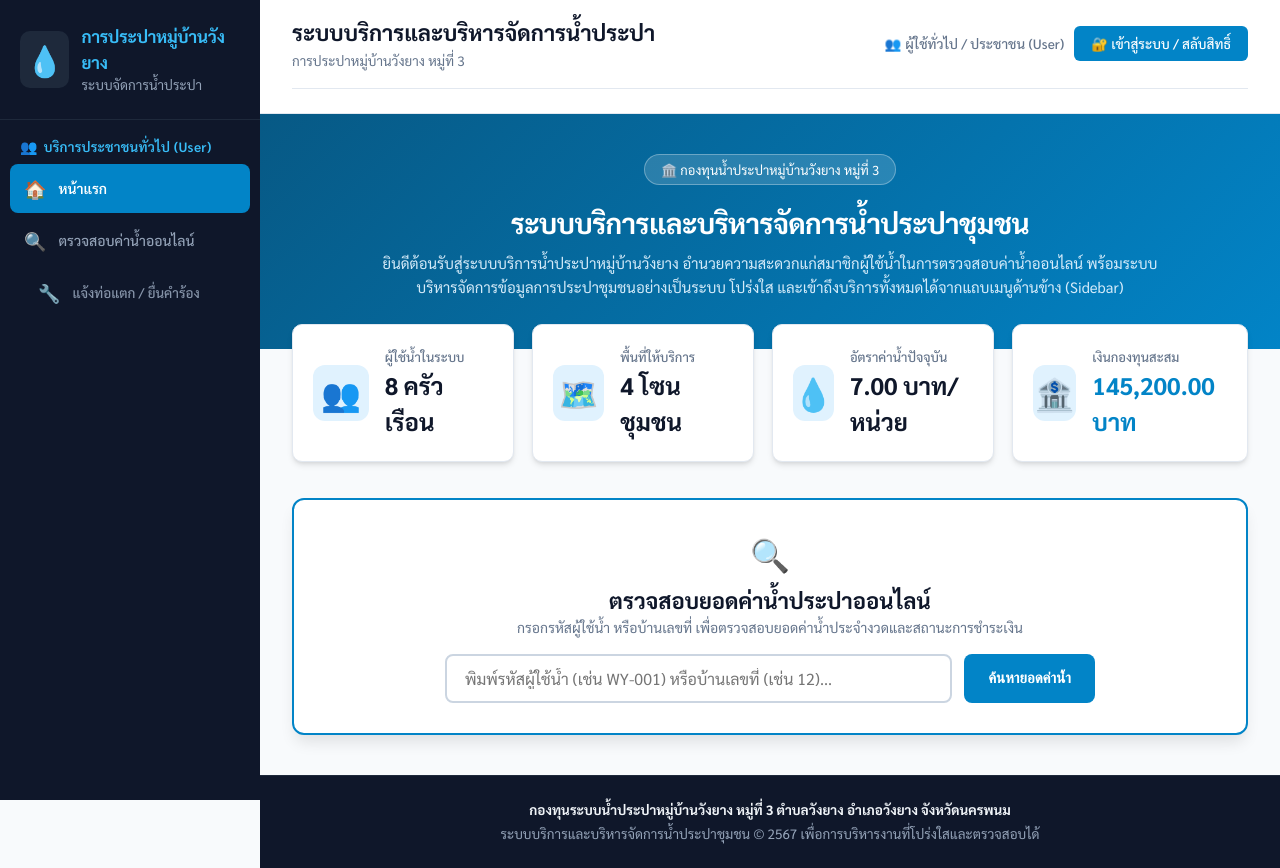
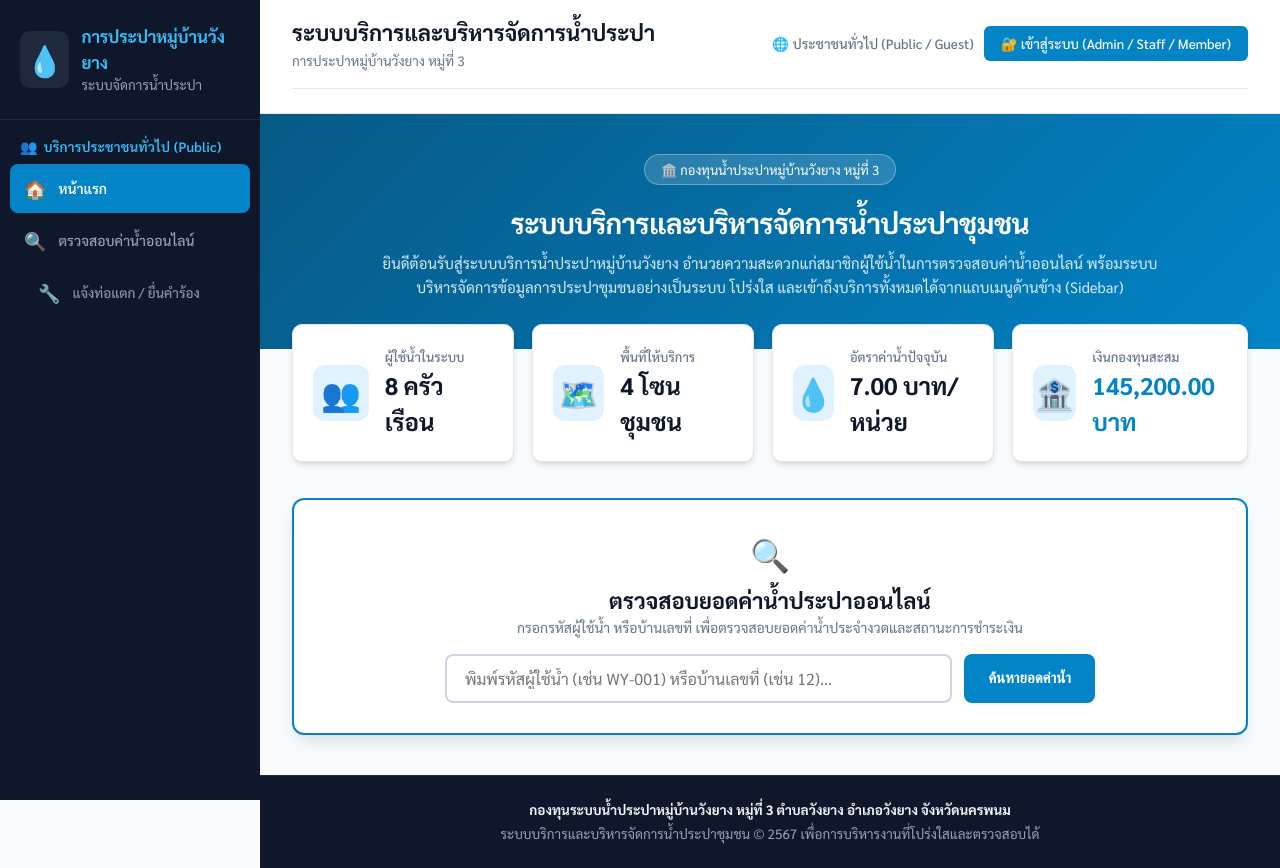
Before and after one commit to phawatjam-collab/Water, a PHP site: page / in a window 1280 px wide. Run offline with PHP 8.4, Linux system fonts and the light colour scheme; data comes from the database, SQL or seed files in the repository.

Commit message:
Refactor RBAC: streamline to 3 core authenticated roles (admin, staff, member) and unauthenticated Guest

```diff
--- a/auth.php
+++ b/auth.php
@@ -265,7 +265,8 @@ function logoutUser() {
 
 /**
  * ตรวจสอบสิทธิ์การเข้าใช้งาน (RBAC Gatekeeper)
- * 4 บทบาทหลัก: admin, staff, member, user
+ * 3 บทบาทหลักที่ต้องยืนยันตัวตน: admin, staff, member
+ * (ผู้ใช้ทั่วไป / ประชาชน คือ Guest ไม่ต้องล็อกอิน สามารถเข้าถึงหน้าสาธารณะได้ทันที)
  * @param array $allowedRoles รายการ role ที่อนุญาต เช่น ['admin', 'staff']
  */
 function requireRole($allowedRoles = []) {
@@ -273,8 +274,8 @@ function requireRole($allowedRoles = []) {
 
     // 1. ยังไม่ได้เข้าสู่ระบบ (Guest Session)
     if (!$user) {
-        // หากหน้านั้นอนุญาต user หรือไม่ระบุ role แสดงว่าเปิดสาธารณะ
-        if (empty($allowedRoles) || in_array('user', $allowedRoles)) {
+        // หากหน้านั้นอนุญาต public/guest หรือไม่ระบุ role แสดงว่าเปิดสาธารณะ
+        if (empty($allowedRoles) || in_array('guest', $allowedRoles) || in_array('public', $allowedRoles) || in_array('user', $allowedRoles)) {
             return null;
         }
         renderAccessDeniedPage(null, $allowedRoles);
@@ -282,7 +283,7 @@ function requireRole($allowedRoles = []) {
     }
 
     // 2. ตรวจสอบสิทธิ์การเข้าถึง
-    $userRole = $user['role'] ?? 'user';
+    $userRole = $user['role'] ?? 'guest';
     if (in_array($userRole, ['finance', 'reader'])) {
         $userRole = 'staff';
     }
@@ -312,8 +313,7 @@ function renderAccessDeniedPage($user, $allowedRoles) {
     $rolesText = [
         'admin'  => 'ผู้ดูแลระบบ (Admin)',
         'staff'  => 'เจ้าหน้าที่การประปา (Staff)',
-        'member' => 'สมาชิกผู้ใช้น้ำ (Member)',
-        'user'   => 'ผู้ใช้ทั่วไป / ประชาชน (User)'
+        'member' => 'สมาชิกผู้ใช้น้ำ (Member)'
     ];
     $neededRoles = array_map(function($r) use ($rolesText) {
         return $rolesText[$r] ?? $r;
--- a/database.sql
+++ b/database.sql
@@ -364,7 +364,7 @@
 
 LOCK TABLES `tb_users` WRITE;
 /*!40000 ALTER TABLE `tb_users` DISABLE KEYS */;
-INSERT INTO `tb_users` VALUES (0001,'admin','81dc9bdb52d04dc20036dbd8313ed055','ผู้ดูแลระบบประปา','admin',NULL,'2026-09-29 17:54:38'),(0002,'staff','81dc9bdb52d04dc20036dbd8313ed055','เจ้าหน้าที่น้ำประปา','staff',NULL,'2026-09-29 17:54:38'),(0003,'member','81dc9bdb52d04dc20036dbd8313ed055','นายสมชาย ไชยรัก (สมาชิกประปา)','member',0002,'2026-09-29 17:54:38'),(0007,'user','81dc9bdb52d04dc20036dbd8313ed055','ประชาชนทั่วไป (User)','user',NULL,'2026-10-01 00:36:13');
+INSERT INTO `tb_users` VALUES (0001,'admin','81dc9bdb52d04dc20036dbd8313ed055','ผู้ดูแลระบบประปา','admin',NULL,'2026-09-29 17:54:38'),(0002,'staff','81dc9bdb52d04dc20036dbd8313ed055','เจ้าหน้าที่น้ำประปา','staff',NULL,'2026-09-29 17:54:38'),(0003,'member','81dc9bdb52d04dc20036dbd8313ed055','นายสมชาย ไชยรัก (สมาชิกประปา)','member',0002,'2026-09-29 17:54:38');
 /*!40000 ALTER TABLE `tb_users` ENABLE KEYS */;
 UNLOCK TABLES;
 
--- a/sidebar.php
+++ b/sidebar.php
@@ -12,11 +12,11 @@ function renderAppSidebar($activeRoute = 'home') {
     // กรองและกำหนดหมวดหมู่เมนูตามระดับสิทธิ์ของผู้ใช้งานจริง (Role-Based Access Control)
     $sections = [];
 
-    if (!$currentUser || $currentRole === 'guest' || $currentRole === 'user') {
-        // 1. ระดับประชาชนทั่วไป / ผู้ใช้ทั่วไป (Public Citizen / General User)
+    if (!$currentUser || $currentRole === 'guest') {
+        // 1. ระดับประชาชนทั่วไป / ผู้เยี่ยมชม (Public Citizen / Guest)
         $sections = [
             [
-                'title' => 'บริการประชาชนทั่วไป (User)',
+                'title' => 'บริการประชาชนทั่วไป (Public)',
                 'icon' => '👥',
                 'items' => [
                     [
@@ -274,8 +274,6 @@ function renderAppTopBar($title, $subtitle) {
             <span>👤</span>
             <?php if (($currentUser['role'] ?? '') === 'member'): ?>
               <strong>สมาชิก: <?php echo htmlspecialchars($currentUser['name']); ?> (รหัส: <?php echo htmlspecialchars($currentUser['customer_code'] ?? ''); ?>)</strong>
-            <?php elseif (($currentUser['role'] ?? '') === 'user'): ?>
-              <strong>ผู้ใช้ทั่วไป: <?php echo htmlspecialchars($currentUser['name']); ?> (User)</strong>
             <?php else: ?>
               <strong><?php echo htmlspecialchars($currentUser['name']); ?> (<?php echo htmlspecialchars($currentUser['role_title']); ?>)</strong>
             <?php endif; ?>
@@ -288,16 +286,16 @@ function renderAppTopBar($title, $subtitle) {
           </a>
         <?php else: ?>
           <span style="font-size: 13.5px; color: #64748b; font-weight: 500; display: inline-flex; align-items: center; gap: 4px;">
-            <span>👥</span> ผู้ใช้ทั่วไป / ประชาชน (User)
+            <span>🌐</span> ประชาชนทั่วไป (Public / Guest)
           </span>
           <button type="button" class="btn btn-primary btn-open-login" onclick="openLoginModal()" style="font-size: 13.5px; padding: 8px 16px; border-radius: 6px; cursor: pointer; display: inline-flex; align-items: center; gap: 6px; font-family: inherit;">
-            🔐 เข้าสู่ระบบ / สลับสิทธิ์
+            🔐 เข้าสู่ระบบ (Admin / Staff / Member)
           </button>
         <?php endif; ?>
       </div>
     </header>
 
-    <!-- Unified Login Modal for 4 Core Roles (Admin, Staff, Member, User) -->
+    <!-- Unified Login Modal for 3 Core Roles (Admin, Staff, Member) -->
     <div id="login-modal" class="modal" style="display: none;">
       <div class="modal-dialog" style="max-width: 480px;">
         <div class="modal-header" style="background: #0f172a; color: #fff; padding: 16px 20px;">
@@ -305,7 +303,7 @@ function renderAppTopBar($title, $subtitle) {
             <div style="background: #0284c7; font-size: 20px; width: 38px; height: 38px; border-radius: 8px; display: flex; align-items: center; justify-content: center;">🔐</div>
             <div>
               <h4 style="margin: 0; font-size: 16px; font-weight: 700; color: #38bdf8;">เข้าสู่ระบบจัดการน้ำประปา</h4>
-              <span style="font-size: 13px; color: #94a3b8;">4 บทบาทหลัก: Admin, Staff, Member, User</span>
+              <span style="font-size: 13px; color: #94a3b8;">3 บทบาทหลัก: Admin, Staff, Member</span>
             </div>
           </div>
           <button type="button" class="modal-close" onclick="closeLoginModal()" style="color: #94a3b8; font-size: 24px; background: none; border: none; cursor: pointer;">&times;</button>
@@ -320,26 +318,25 @@ function renderAppTopBar($title, $subtitle) {
 
           <!-- Quick 1-Click Role Switcher -->
           <div style="background: #f8fafc; border: 1px solid #e2e8f0; border-radius: 8px; padding: 10px 12px; margin-bottom: 16px;">
-            <span style="font-size: 12px; font-weight: 600; color: #64748b; display: block; margin-bottom: 6px;">⚡ เข้าสู่ระบบด่วน 4 บทบาทหลัก (1-Click Test Access):</span>
-            <div style="display: grid; grid-template-columns: repeat(4, 1fr); gap: 6px;">
-              <button type="button" onclick="quickLoginRole('admin')" style="background: #f3e8ff; color: #7c3aed; border: 1px solid #d8b4fe; border-radius: 6px; padding: 6px 2px; font-size: 12px; font-weight: 600; cursor: pointer;">👑 Admin</button>
-              <button type="button" onclick="quickLoginRole('staff')" style="background: #e0f2fe; color: #0284c7; border: 1px solid #bae6fd; border-radius: 6px; padding: 6px 2px; font-size: 12px; font-weight: 600; cursor: pointer;">💼 Staff</button>
-              <button type="button" onclick="quickLoginRole('member')" style="background: #f0fdf4; color: #16a34a; border: 1px solid #bbf7d0; border-radius: 6px; padding: 6px 2px; font-size: 12px; font-weight: 600; cursor: pointer;">👤 Member</button>
-              <button type="button" onclick="quickLoginRole('user')" style="background: #ecfdf5; color: #059669; border: 1px solid #a7f3d0; border-radius: 6px; padding: 6px 2px; font-size: 12px; font-weight: 600; cursor: pointer;">👥 User</button>
+            <span style="font-size: 12px; font-weight: 600; color: #64748b; display: block; margin-bottom: 6px;">⚡ เข้าสู่ระบบด่วน 3 บทบาทหลัก (1-Click Test Access):</span>
+            <div style="display: grid; grid-template-columns: repeat(3, 1fr); gap: 8px;">
+              <button type="button" onclick="quickLoginRole('admin')" style="background: #f3e8ff; color: #7c3aed; border: 1px solid #d8b4fe; border-radius: 6px; padding: 7px 4px; font-size: 12.5px; font-weight: 600; cursor: pointer;">👑 Admin</button>
+              <button type="button" onclick="quickLoginRole('staff')" style="background: #e0f2fe; color: #0284c7; border: 1px solid #bae6fd; border-radius: 6px; padding: 7px 4px; font-size: 12.5px; font-weight: 600; cursor: pointer;">💼 Staff</button>
+              <button type="button" onclick="quickLoginRole('member')" style="background: #f0fdf4; color: #16a34a; border: 1px solid #bbf7d0; border-radius: 6px; padding: 7px 4px; font-size: 12.5px; font-weight: 600; cursor: pointer;">👤 Member</button>
             </div>
           </div>
 
           <!-- Login Type Switch Tabs -->
           <div style="display: flex; gap: 8px; margin-bottom: 20px; background: #f1f5f9; padding: 4px; border-radius: 8px;">
             <button type="button" id="tab-btn-member" class="login-tab-btn active" onclick="switchLoginTab('member')" style="flex: 1; padding: 8px 12px; border: none; border-radius: 6px; font-size: 13.5px; font-weight: 600; cursor: pointer; background: #0284c7; color: #fff; font-family: inherit; transition: all 0.15s;">
-              👤 สมาชิก / ประชาชน (Member / User)
+              👤 สมาชิกผู้ใช้น้ำ (Member)
             </button>
             <button type="button" id="tab-btn-staff" class="login-tab-btn" onclick="switchLoginTab('staff')" style="flex: 1; padding: 8px 12px; border: none; border-radius: 6px; font-size: 13.5px; font-weight: 600; cursor: pointer; background: transparent; color: #64748b; font-family: inherit; transition: all 0.15s;">
               💼 เจ้าหน้าที่ / แอดมิน (Staff / Admin)
             </button>
           </div>
 
-          <!-- Form 1: Member / User Login -->
+          <!-- Form 1: Member Login -->
           <form id="member-login-form" action="api/auth.php" method="POST" style="display: block;">
             <input type="hidden" name="action" value="login">
             <input type="hidden" name="login_type" value="member">
@@ -347,16 +344,18 @@ function renderAppTopBar($title, $subtitle) {
             <div style="margin-bottom: 14px;">
               <label style="font-weight: 600; font-size: 13.5px; color: #334155; display: block; margin-bottom: 6px;">รหัสสมาชิกผู้ใช้น้ำ หรือบ้านเลขที่:</label>
               <input type="text" name="customer_code" class="form-input" required placeholder="เช่น WY-001 หรือ 12/3 หรือเบอร์โทรศัพท์" style="width: 100%; padding: 10px 14px; border: 1px solid #cbd5e1; border-radius: 6px; font-size: 14px; font-family: inherit; box-sizing: border-box;">
-              <span style="font-size: 12.5px; color: #64748b; margin-top: 4px; display: block;">* สมาชิกผู้ใช้น้ำ (Member) ใช้รหัส WY-001 หรือเบอร์โทรศัพท์</span>
+              <span style="font-size: 12.5px; color: #64748b; margin-top: 4px; display: block;">* สมาชิกผู้ใช้น้ำ (Member) ใช้รหัส WY-001 หรือบ้านเลขที่</span>
             </div>
 
             <button type="submit" class="btn btn-primary" style="width: 100%; padding: 11px; font-size: 14.5px; font-weight: 600; border-radius: 6px; background: #0284c7; color: #fff; border: none; cursor: pointer; font-family: inherit; margin-top: 8px;">
               🚀 เข้าสู่ระบบสมาชิกผู้ใช้น้ำ (Member)
             </button>
 
-            <button type="button" onclick="quickLoginRole('user')" class="btn btn-outline" style="width: 100%; margin-top: 10px; padding: 9px; font-size: 13px; border: 1px solid #cbd5e1; border-radius: 6px; background: #fff; color: #475569; cursor: pointer; font-family: inherit;">
-              👥 เข้าใช้งานในฐานะผู้ใช้ทั่วไป / ประชาชน (User Mode)
-            </button>
+            <div style="text-align: center; margin-top: 14px; padding-top: 12px; border-top: 1px dashed #e2e8f0;">
+              <a href="portal_citizen.php" style="font-size: 13px; color: #0284c7; text-decoration: none; font-weight: 500; display: inline-flex; align-items: center; gap: 4px;">
+                <span>🌐</span> ประชาชนทั่วไป ค้นหาค่าน้ำหรือแจ้งซ่อมโดยไม่ต้องล็อกอิน &rarr;
+              </a>
+            </div>
           </form>
 
           <!-- Form 2: Staff / Admin Login -->
@@ -450,8 +449,6 @@ function renderAppTopBar($title, $subtitle) {
           const cInput = document.querySelector('#member-login-form input[name="customer_code"]');
           if (cInput) cInput.value = 'WY-001';
           document.getElementById('member-login-form')?.submit();
-        } else if (role === 'user') {
-          window.location.href = 'api/auth.php?action=login&login_type=user';
         }
       }
 
```
